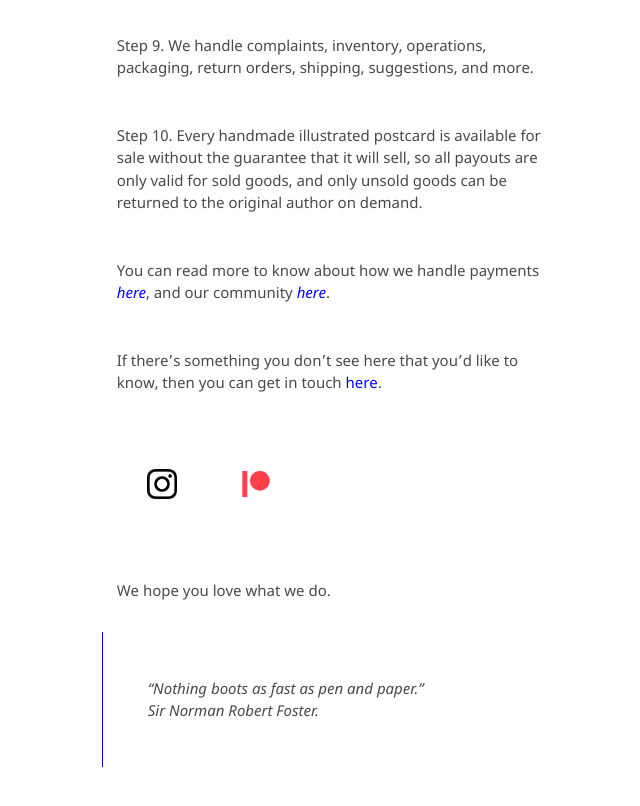
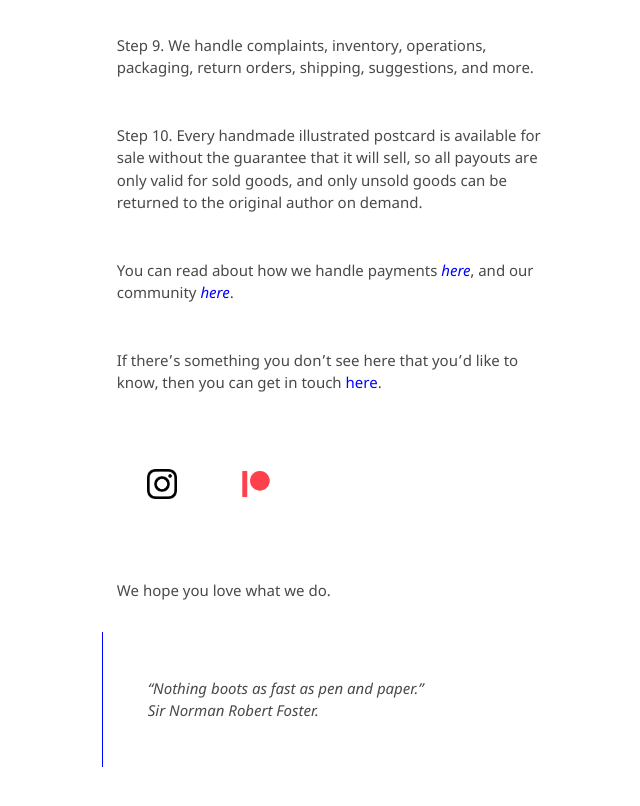
Before and after one commit to kvshvlin/yourmailproject, a Jekyll site: the page built from index.md, in a window 1280 px wide and 900 px high, scrolled down 1384 px. Shown: the top 806 px of the window, without its empty margins (495-1135 px from the left). Built offline with Jekyll 4.4.1, drawn with Linux system fonts in a browser that asks for light colours; our own code applies the rules of GitHub Pages for plain Markdown files.

Commit message:
Update index.md

```diff
--- a/index.md
+++ b/index.md
@@ -24,7 +24,7 @@
 
 Step 10. Every handmade illustrated postcard is available for sale without the guarantee that it will sell, so all payouts are only valid for sold goods, and only unsold goods can be returned to the original author on demand.
 
-You can read more to know about how we handle payments [_here_](https://kushalsamant.github.io/yourmailproject/pages/payments.html), and our community [_here_](https://kushalsamant.github.io/yourmailproject/pages/community.html).
+You can read about how we handle payments [_here_](https://kushalsamant.github.io/yourmailproject/pages/payments.html), and our community [_here_](https://kushalsamant.github.io/yourmailproject/pages/community.html).
 
 If there’s something you don’t see here that you’d like to know, then you can get in touch <a href="https://kushalsamant.github.io/getintouch.html">here</a>.
 
```
